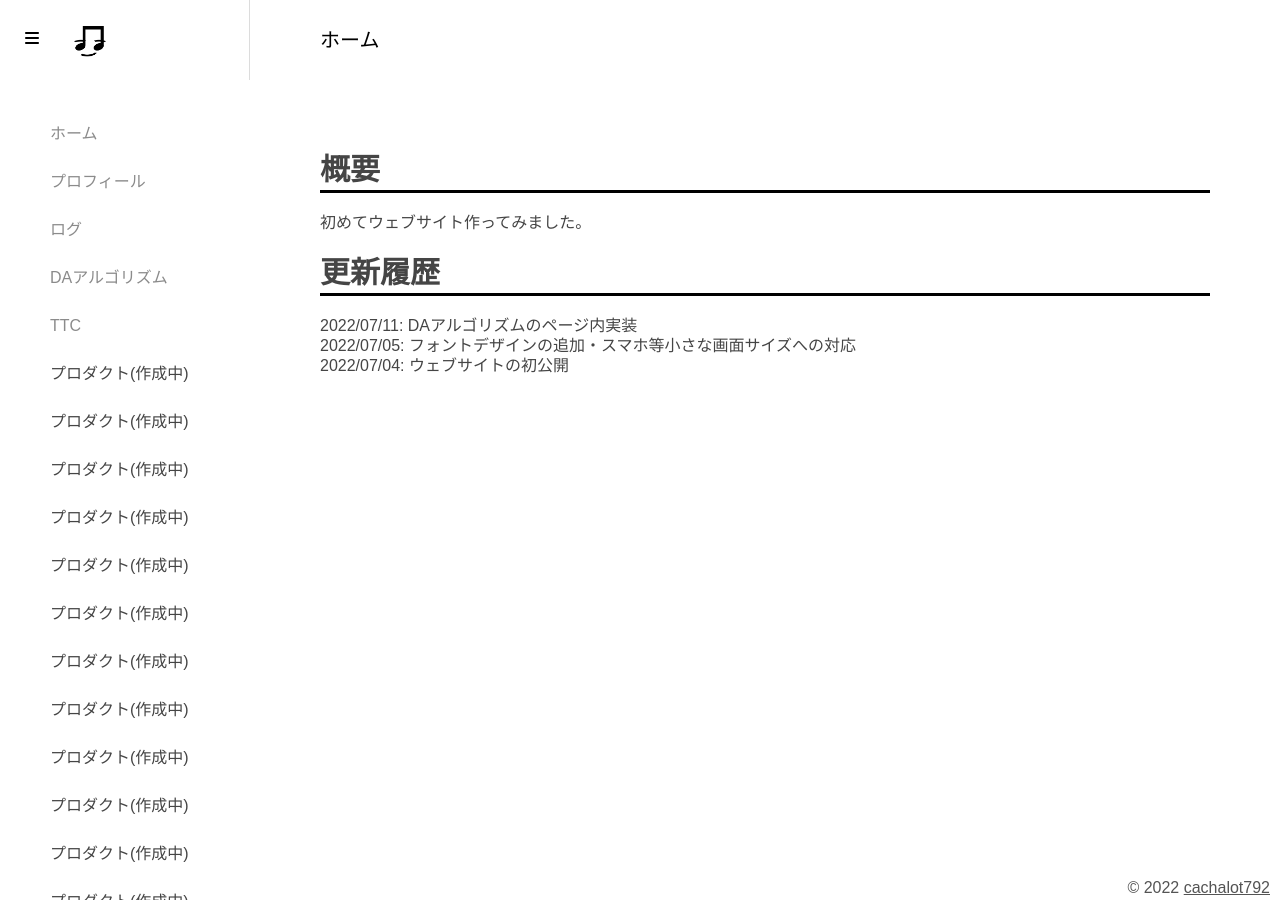
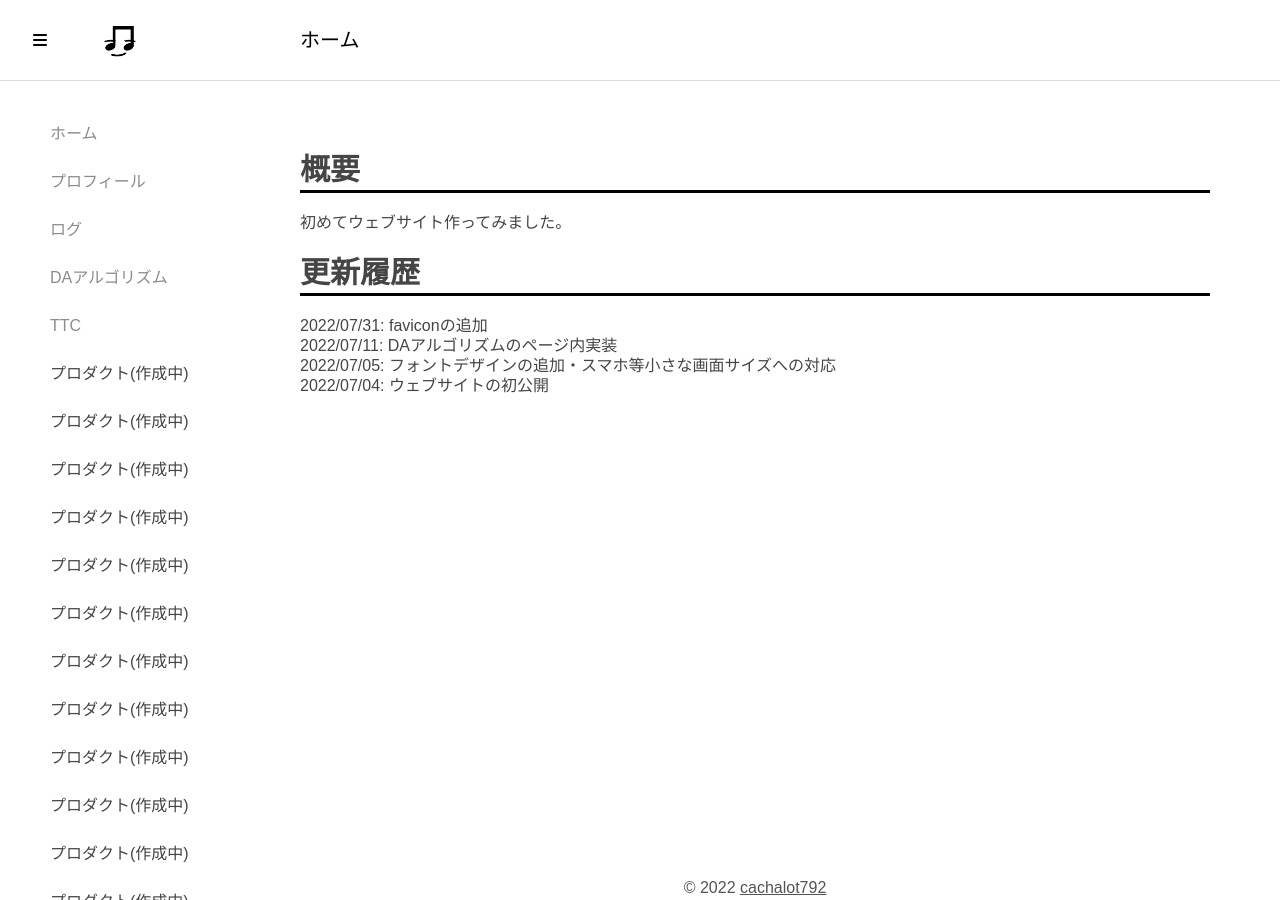
Before and after one commit to Cachalot792/Website_Ver.1, a Jekyll site: the page built from index.md, in a window 1280 px wide. Built offline with Jekyll 4.4.1, drawn with Linux system fonts in a browser that asks for light colours; nearby versions of some CDN libraries; Markdown is read by kramdown in place of the engine named in the settings.

Commit message:
headerとheader内要素の位置変更
headerを横幅いっぱいに広げてheader内にnav barとiconの配置。
header h1をデバイスの横幅に合わせて位置変更。
追加でfooter内テキストをcenterに配置

```diff
--- a/_layouts/default.html
+++ b/_layouts/default.html
@@ -21,12 +21,6 @@
     <head>
       <script src="https://kit.fontawesome.com/f15cfe71a9.js" crossorigin="anonymous"></script>
     </head>
-
-    <div class="nav_header"></div>
-    <i class="fa-solid fa-bars nav-bar"></i>
-    <a href="/">
-      <img src="/images/home_icon.png" id="home_icon" class="home_icon">
-    </a>
 
     <nav>
       <ul>
@@ -101,7 +95,11 @@
     <div class="space"></div>
 
     <header>
-        <h1>ホーム</h1>
+      <i class="fa-solid fa-bars nav-bar"></i>
+      <a href="/">
+        <img src="/images/home_icon.png" id="home_icon" class="home_icon">
+      </a>
+      <h1>ホーム</h1>
     </header>
 
     <main>
--- a/index.md
+++ b/index.md
@@ -7,6 +7,7 @@ title: ホーム
 初めてウェブサイト作ってみました。
 
 # 更新履歴
+2022/07/31: faviconの追加
 2022/07/11: DAアルゴリズムのページ内実装
 2022/07/05: フォントデザインの追加・スマホ等小さな画面サイズへの対応
 2022/07/04: ウェブサイトの初公開
--- a/styles/default.css
+++ b/styles/default.css
@@ -54,9 +54,13 @@ table {
 
 :root{
   /*定数*/
-  --nav_width: 250px;
+  --nav_width: 230px;
   --header_height: 80px;
   --footer_height: 25px;
+  --icon_width: 40px;
+  --nav_bar_height: 16px;
+  --nav_bar_width: 14px;
+  --main_padding: 70px;
 }
 
 *{
@@ -71,12 +75,44 @@ body{
   height: 100%;
   color:#454545;
 }
-.nav_header{
-  width: calc(var(--nav_width) - 1px);
+
+header{
+  overflow:hidden;
   height: var(--header_height);
-  position: fixed;
-  border-right: 1px solid #dcdcdc;
+  background-color:rgba(255, 255, 255, 0.9); /*#FC9D9D*/
+  backdrop-filter: blur(30px);
+  position:fixed;
+  left: 0px;
+  width: 100%;
+  color:black;
   z-index: 9;
+  border-bottom: 1px solid #dcdcdc;
+}
+
+.nav-bar{
+  padding-top: calc((var(--header_height) - var(--nav_bar_height))/2);
+  padding-bottom: calc((var(--header_height) - var(--nav_bar_height))/2);
+  padding-left: calc((var(--header_height) - var(--nav_bar_height))/2 + calc((var(--nav_bar_height) - var(--nav_bar_width))/2));
+  margin-right: calc((var(--header_height) - var(--nav_bar_height))/2 + calc((var(--nav_bar_height) - var(--nav_bar_width))/2));
+  cursor: pointer;
+  float: left;
+  color:black;
+}
+
+.home_icon{
+  height: var(--icon_width);
+  width: var(--icon_width);
+  margin: calc((var(--header_height) - var(--icon_width))/2);
+  float: left;
+}
+
+header h1{
+  line-height: var(--header_height);
+  margin-left:calc(var(--nav_width) - (var(--header_height) * 2));
+  padding-left: var(--main_padding);
+  padding-right: var(--main_padding);
+  font-size: 20px;
+  float:left;
 }
 
 nav{
@@ -125,57 +161,13 @@ nav a{
   float:left;
 }
 
-.nav-bar{
-  margin-top:30px;
-  margin-left: 25px;
-  cursor: pointer;
-  position: fixed;
-  top: 0px;
-  left: 0px;
-  z-index: 10;
-  color:black;
-}
-
-.home_icon{
-  height: 40px;
-  width: 40px;
-  margin-top: 20px;
-  margin-bottom: 20px;
-  margin-left: 70px;
-  position: fixed;
-  top: 0px;
-  left: 0px;
-  z-index: 10;
-}
-
-header{
-  overflow:hidden;
-  height:80px;
-  background-color:rgba(255, 255, 255, 0.8); /*#FC9D9D*/
-  backdrop-filter: blur(30px);
-  position:fixed;
-  left: 0px;
-  width: 100%;
-  color:black;
-  z-index: 8;
-}
-
-header h1{
-  line-height:80px;
-  padding-left:calc(var(--nav_width) + 70px);
-  font-size: 20px;
-  float:left;
-}
-
 main{
   overflow:hidden;
   background-color:white;/*#EEF9FF*/
   box-sizing: border-box;
   min-height: calc(100% - var(--footer_height));
-  padding-top: 130px;
-  padding-left: 70px;
-  padding-right: 70px;
-  padding-bottom: 70px;
+  padding: var(--main_padding);
+  padding-top: calc(var(--header_height) + 50px);
 }
 
 main h1{
@@ -254,22 +246,22 @@ main .font_bold{
   font-weight:bold;
 }
 
-
 footer{
-
   position: sticky;
   top: 100vh;
   height: var(--footer_height);
   overflow:hidden;
   background-color:white;/*#c9c8c8*/
-  text-align: right;
+  text-align: center;
   color: #545454;
 }
+
 footer small{
   margin-right: 10px;
   margin-left: 10px;
   line-height: var(--footer_height);
 }
+
 footer a{
   color: #545454;
   text-decoration:underline;
@@ -291,9 +283,13 @@ footer a{
   color:#b6b6b6;/*#928484*/
 }
 
-@media screen and (max-width: 800px){
+@media screen and (max-width: 600px){
   main{
-    padding-left: 15px;
-    padding-right: 15px;
+    padding-left: 20px;
+    padding-right: 20px;
+  }
+  header h1{
+    margin-left: 0px;
+    padding-left: calc(var(--main_padding)/2);
   }
 }
```
